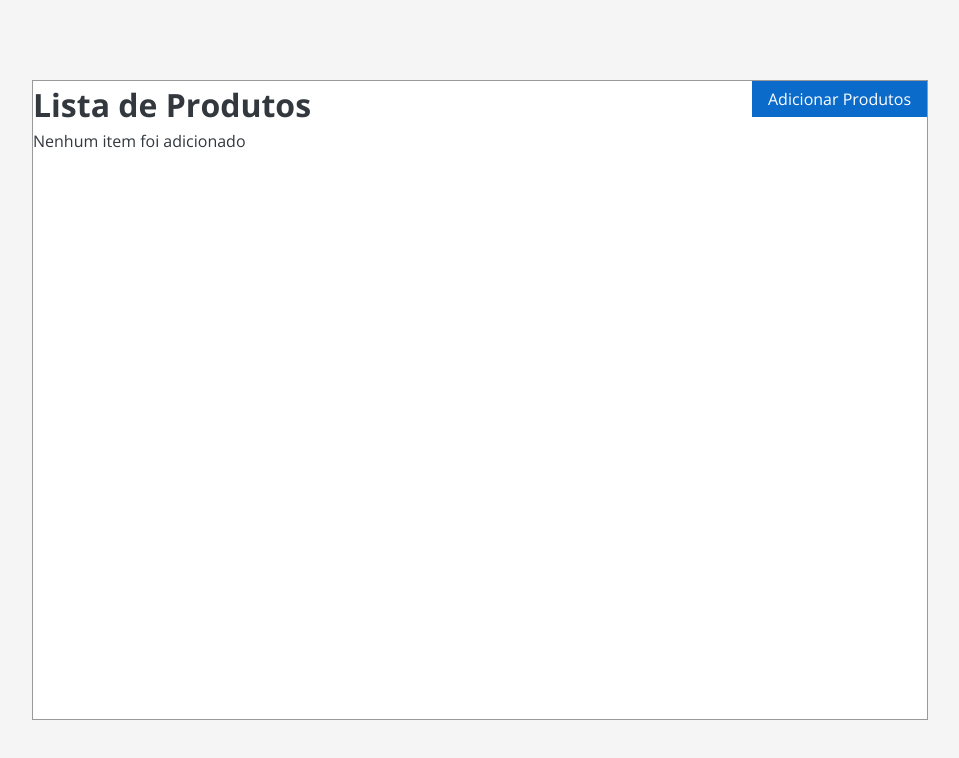
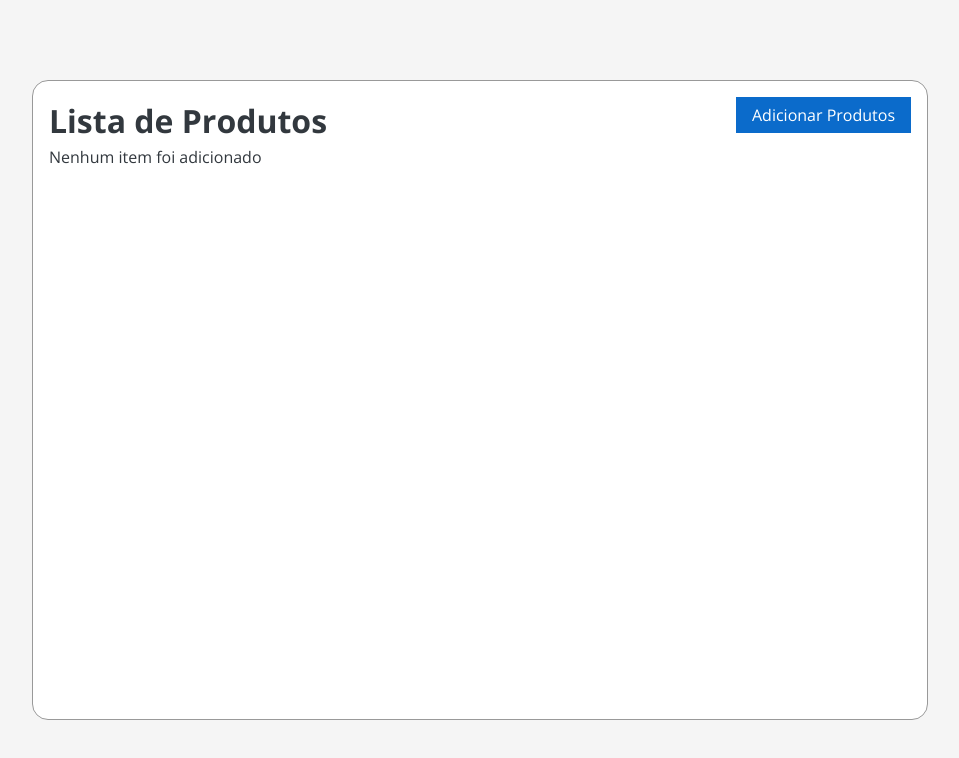
Before and after one commit to DouglasDans/job-test, a Next.js app: page / in a window 1280 px wide. Shown: the top 758 px of the page, without its empty margins (160-1119 px from the left). Built offline with nearby package versions, Linux system fonts and the light colour scheme.

Commit message:
feat: altera estilos do main-layout

```diff
--- a/src/layouts/main-layout/index.module.scss
+++ b/src/layouts/main-layout/index.module.scss
@@ -1,4 +1,5 @@
-@use 'styles/color';
+@use '@/styles/color';
+@use '@/styles/sizes';
 
 .layout{
   background-color: color.$body-color;
@@ -13,8 +14,11 @@
 
 .container{
   background-color: color.$level1-color;
+  border-radius: sizes.$main-container-radius;
   border: 1px solid color.$border-color;
 
   width: 70%;
-  height: 80%;
+  min-height: 80%;
+
+  padding: sizes.$main-container-padding;
 }
```
